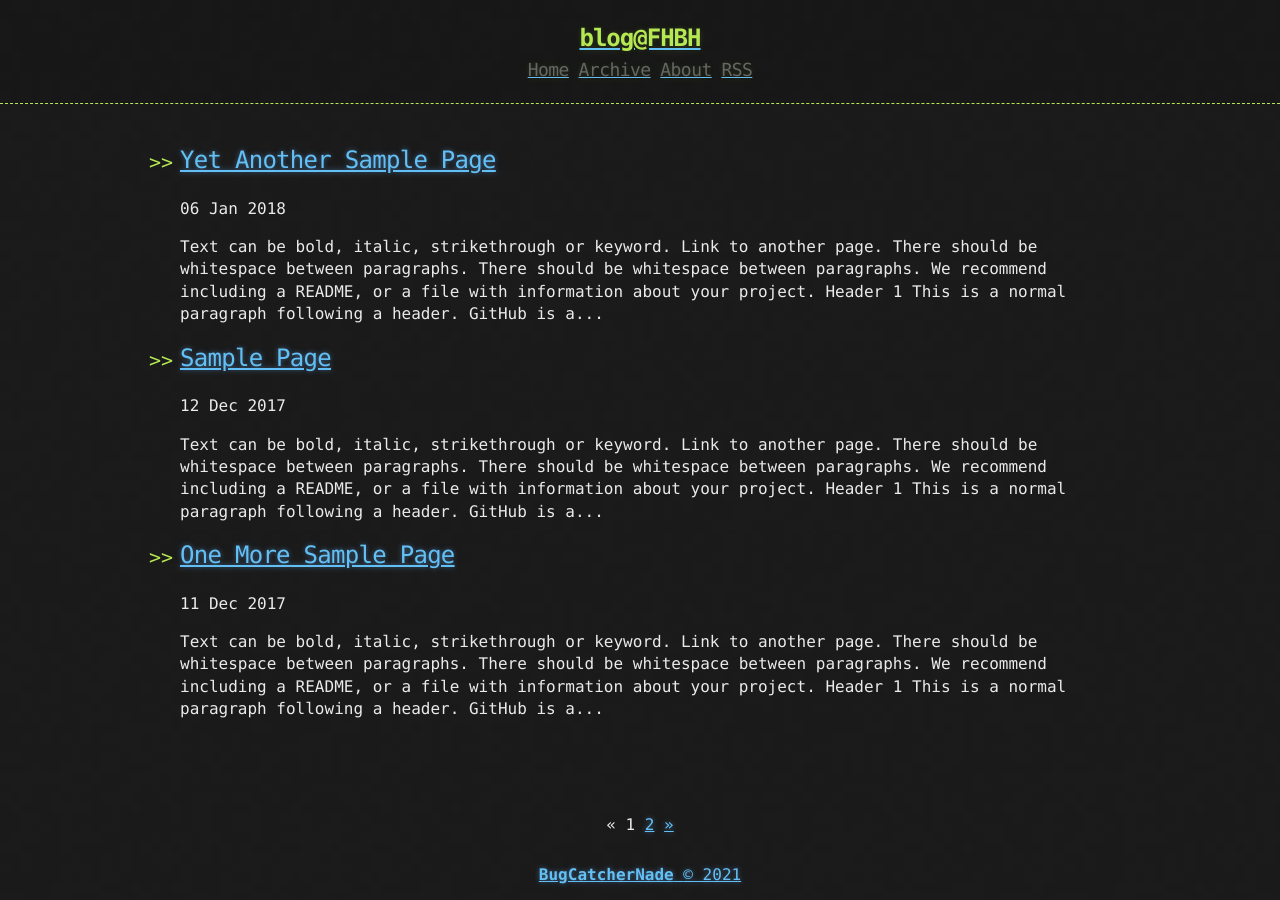
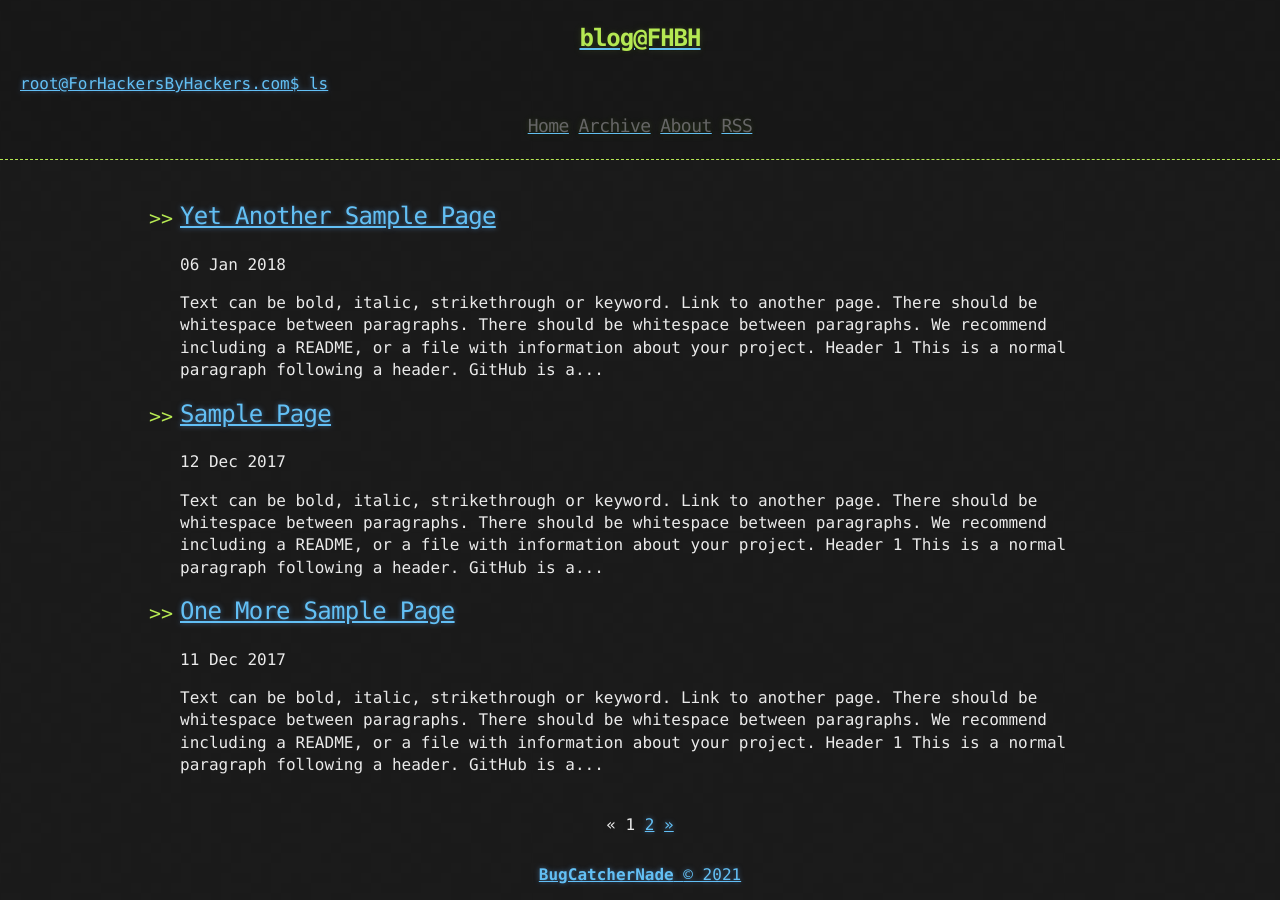
Before and after one commit to bugcatchernade/blog, a Jekyll site: the page built from index.html, in a window 1280 px wide. Built offline with Jekyll 4.4.1, drawn with Linux system fonts in a browser that asks for light colours; the list of posts is cut into pages by our own code.

Commit message:
Update header.html

```diff
--- a/_includes/header.html
+++ b/_includes/header.html
@@ -3,6 +3,7 @@
     <a href="{{ "/" | prepend: site.baseurl | replace: '//', '/' }}">
     {% assign owner_first_name = site.owner | split: " " %}
     <h1>blog@FHBH</h1>
+      <p> root@ForHackersByHackers.com$ ls </p>
     </a>
     <div class="header-links">
       {% include links.html %}
```
